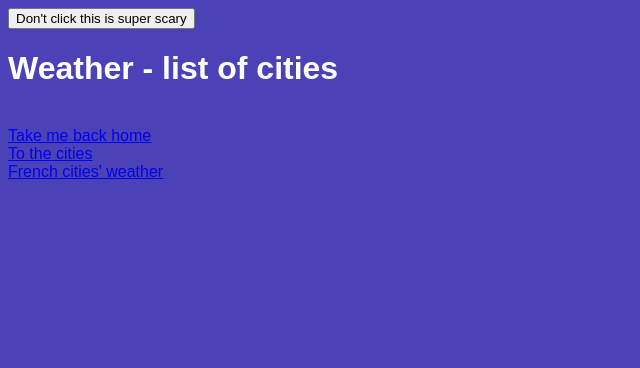
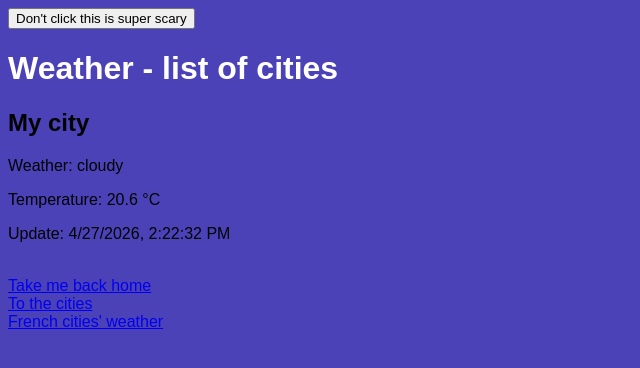
Before and after one commit to MCDLCN/SPA_VueJS-Intro, a Vue app in the folder vite-project/: page /cities in a window 1280 px wide. Shown: the top 368 px of the page, without its empty margins (0-640 px from the left). Built offline with nearby package versions, Linux system fonts and the light colour scheme.

Commit message:
Now city is a proper component

```diff
--- a/vite-project/src/App.vue
+++ b/vite-project/src/App.vue
@@ -1,6 +1,4 @@
 <script setup>
-import { ref } from "vue"
-
 
 function onListClick() {
   window.alert("Boo!");
--- a/vite-project/src/components/City.vue
+++ b/vite-project/src/components/City.vue
@@ -1,20 +1,17 @@
 <script setup>
-const city = {
-  name: 'My city',
-  weather: 'Lowkey cloudy',
-  temperature: 20.55,
-  updatedAt: new Date()
-}
+defineProps({
+  name: String,
+  weather: String,
+  temperature: Number,
+  updatedAt: Date
+})
 </script>
 
 <template>
   <div>
-    <h1>{{ city.name }}</h1>
-
-    <p>Weather: {{ city.weather }}</p>
-
-    <p>Temperature: {{ city.temperature.toFixed(1) }} °C</p>
-
-    <p>Update: {{ city.updatedAt.toLocaleString() }}</p>
+    <h2>{{ name }}</h2>
+    <p>Weather: {{ weather }}</p>
+    <p>Temperature: {{ temperature.toFixed(1) }} °C</p>
+    <p>Update: {{ updatedAt.toLocaleString() }}</p>
   </div>
 </template>
--- a/vite-project/src/views/CitiesList.vue
+++ b/vite-project/src/views/CitiesList.vue
@@ -1,5 +1,5 @@
 <script setup>
-import { ref } from "vue"
+import City from '../components/City.vue';
 
 
 </script>
@@ -8,4 +8,10 @@ import { ref } from "vue"
   <h1>
     Weather - list of cities
   </h1>
+  <City
+    name="My city"
+    weather="cloudy"
+    :temperature="20.55"
+    :updatedAt="new Date()"
+  />
 </template>
```
